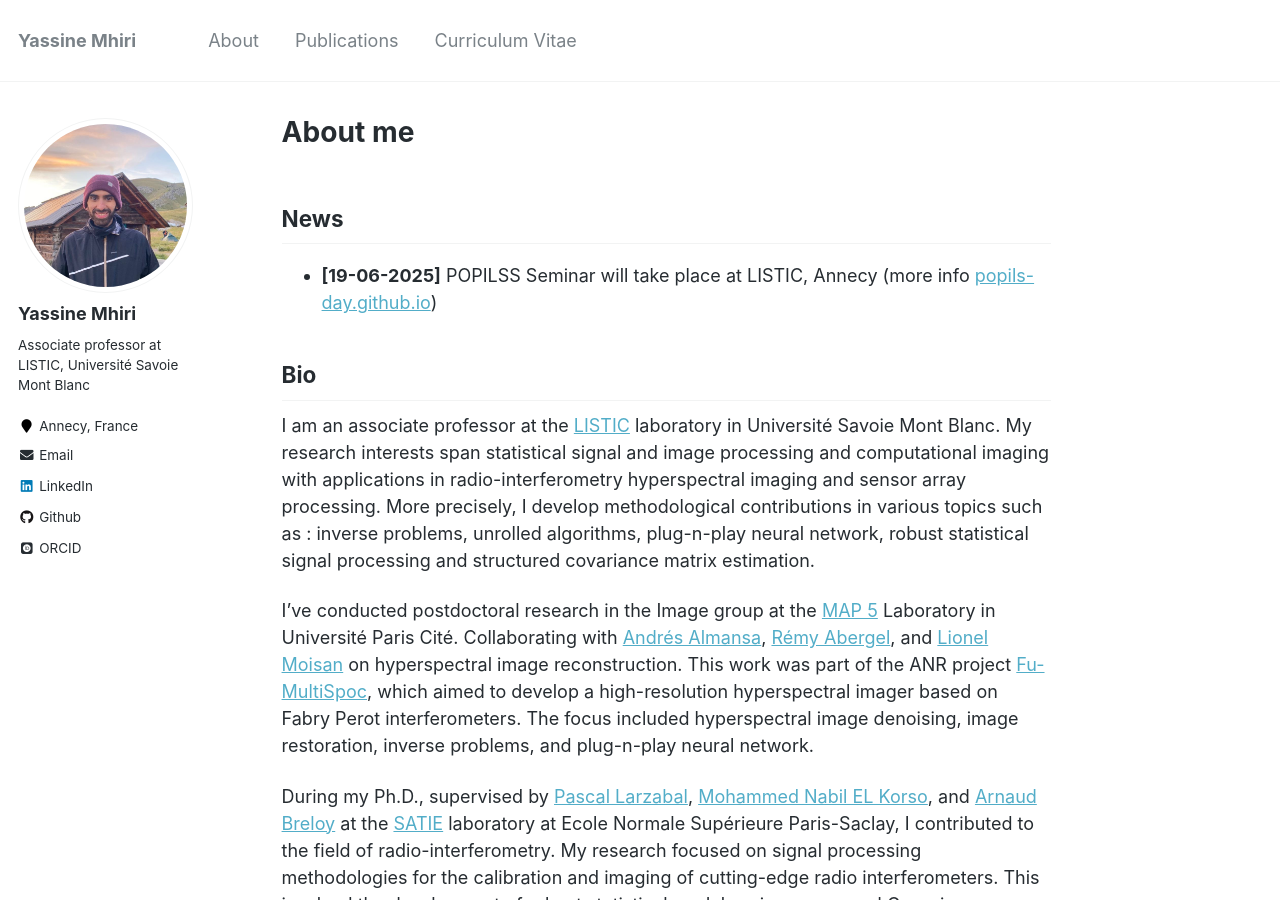
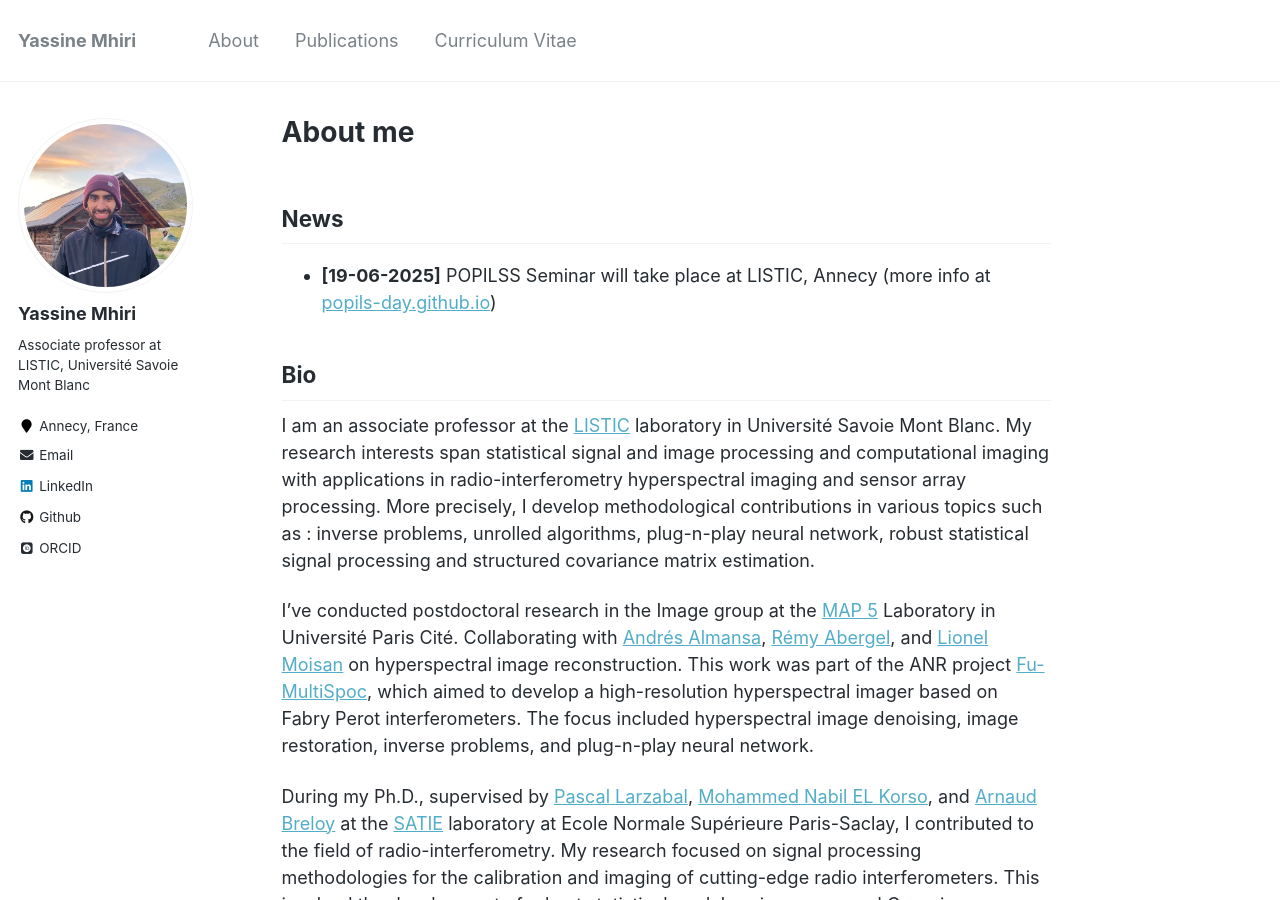
Before and after one commit to y-mhiri/y-mhiri.github.io, a Jekyll site: the page built from _pages/about.md, in a window 1280 px wide and 900 px high. Built offline with Jekyll 4.4.1, drawn with Linux system fonts in a browser that asks for light colours; some web fonts are replaced.

```diff
--- a/_pages/about.md
+++ b/_pages/about.md
@@ -9,7 +9,7 @@ redirect_from:
 ---
 ## News
 
-- **[19-06-2025]** POPILSS Seminar will take place at LISTIC, Annecy (more info [popils-day.github.io](https://popils-day.github.io/))
+- **[19-06-2025]** POPILSS Seminar will take place at LISTIC, Annecy (more info at [popils-day.github.io](https://popils-day.github.io/))
 
 ## Bio
 
```
